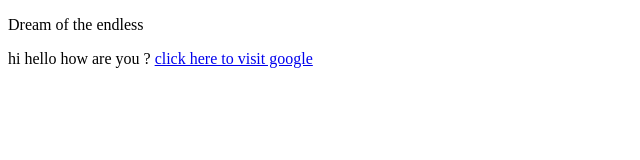
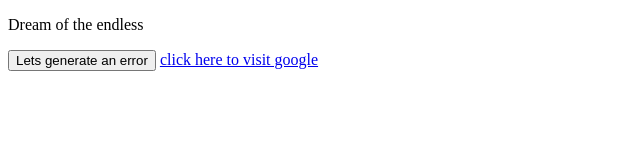
Before and after one commit to SuryaNycto/netlifypractise, a plain HTML site: page index.html in a window 1280 px wide. Shown: the whole page, without its empty margins (0-640 px from the left). Drawn offline with Linux system fonts and the light colour scheme.

Commit message:
check js error

```diff
--- a/index.html
+++ b/index.html
@@ -30,8 +30,18 @@ height="0" width="0" style="display:none;visibility:hidden"></iframe></noscript>
             <p class="browsehappy">You are using an <strong>outdated</strong> browser. Please <a href="#">upgrade your browser</a> to improve your experience.</p>
         <![endif]-->
             <p>Dream of the endless</p>
-            hi hello how are you ?
+
+            <button onclick="runme();">Lets generate an error</button>
+
             <a href="www.google.com" target="_blank"> click here to visit google </a>
-        <script src="" async defer></script>
+        <script src="" async defer>
+
+                function runme()
+                {
+                    console.log(i)
+                }
+
+
+        </script>
     </body>
 </html>
```
